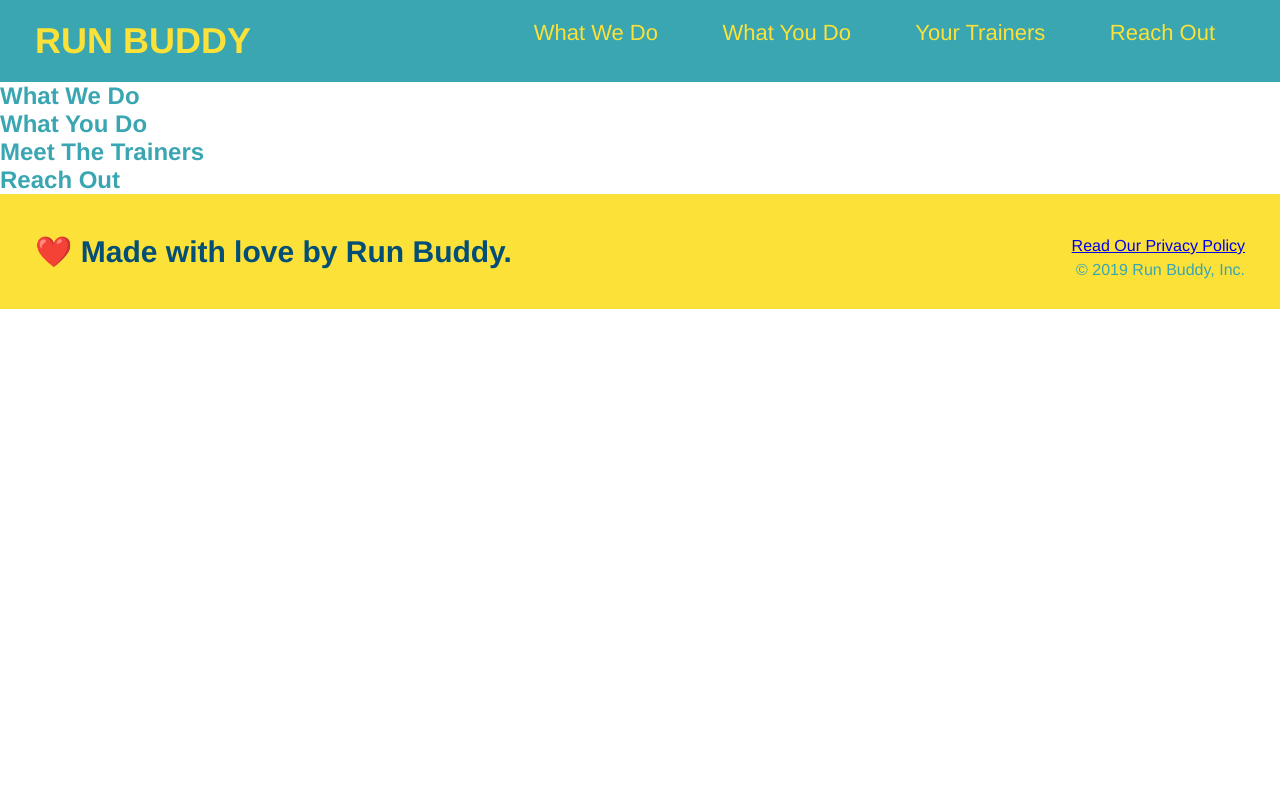
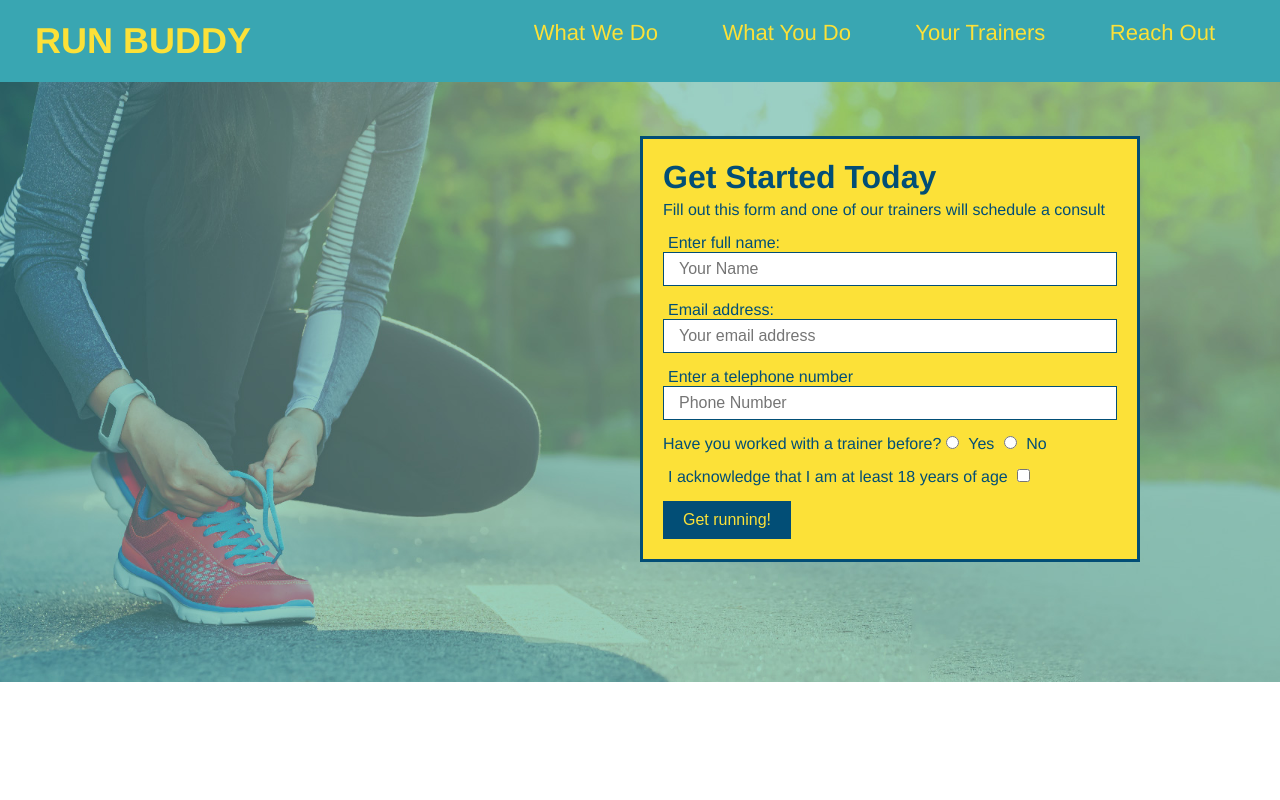
Before and after one commit to hollenbebe08/run-buddy, a plain HTML site: page index.html in a window 1280 px wide. Shown: the top 800 px of the page. Drawn offline with Linux system fonts and the light colour scheme.

Commit message:
added the hero form to the webpage

```diff
--- a/assets/css/style.css
+++ b/assets/css/style.css
@@ -66,3 +66,59 @@ footer div {
 footer a {
     color: 024e76;
 }
+
+section {
+    padding:60px;
+}
+
+/*Hero Style Start*/
+.hero {
+    background-image: url("../images/hero-bg.jpg");
+    height:600px;
+    background-size: cover;
+    background-position: center;
+    position: relative;
+}
+
+.hero-form {
+    border: 3px solid #024e76;
+    background-color: #fce138;
+    padding: 20px;
+    width: 500px;
+    color: #024e76;
+    position: absolute;
+    bottom:120px;
+    right:140px;
+}
+
+.hero-form h3 {
+    font-size: 24pt;
+    margin: 0;
+}
+
+.hero-form p {
+    margin: 5px 0 15px 0;
+}
+
+.form-input {
+    border: 1px solid #024e76;
+    display: block;
+    padding: 7px 15px;
+    font-size: 16px;
+    color: #024e76;
+    width: 100%;
+    margin-bottom: 15px;
+}
+
+.hero-form label {
+    margin: 0 5px;
+}
+
+.hero-form button{
+    color: #fce138;
+    background-color: #024e76;
+    border: none;
+    padding: 10px 20px;
+    font-size: 16px
+}
+/*Hero Style End*/
--- a/index.html
+++ b/index.html
@@ -42,6 +42,41 @@
             </nav>
         </header>
 
+        <!--This is the hero section on the website-->
+        <section class="hero">
+            <div class="hero-form">
+                <h3>Get Started Today</h3>
+                <p>Fill out this form and one of our trainers will schedule a consult</p>
+                <!--add form element-->
+                <form>
+                    <label for="name">Enter full name:</label>
+                    <input type="text" placeholder="Your Name" name="name" id="name" class="form-input" />
+                    <label for="email">Email address:</label>
+                    <input type="email" placeholder="Your email address" name="email" id="email" class="form-input" />
+                    <label for="phone">Enter a telephone number</label>
+                    <input type="tel" placeholder="Phone Number" name="phone" id="phone" class="form-input" />
+                    <p>
+                        Have you worked with a trainer before?
+                        <input type="radio" name="trainer-confirm" id="trainer-yes" />
+                        <label for="trainer-yes">Yes</label>
+                        <input type="radio" name="trainer-confirm" id="trainer-no" />
+                        <label for="trainer-no">No</label>
+                    </p>
+                    <p>
+                        <label for="checkbox">
+                        I acknowledge that I am at least 18 years of age
+                        </label>
+                        <input type="checkbox" name="age-confirm" id="checkbox" />
+                    </p>
+                    <button type="submit">
+                        Get running!
+                    </button>
+                </form>
+            </div>
+        </section>
+        <!--End Hero section-->
+
+
         <!-- hero/jumbotron-->
         <section>
         </section>
```
Also changed, not shown: assets/images/hero-bg.jpg (added).
